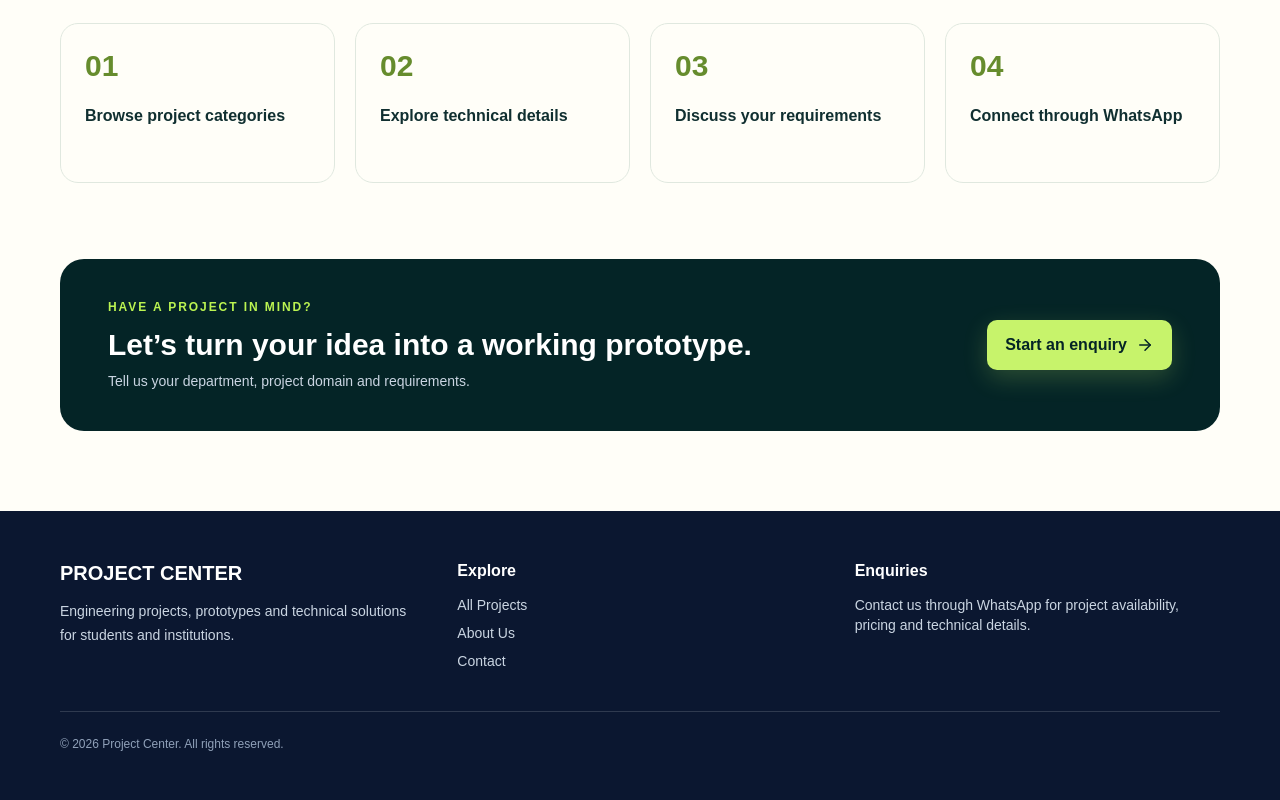
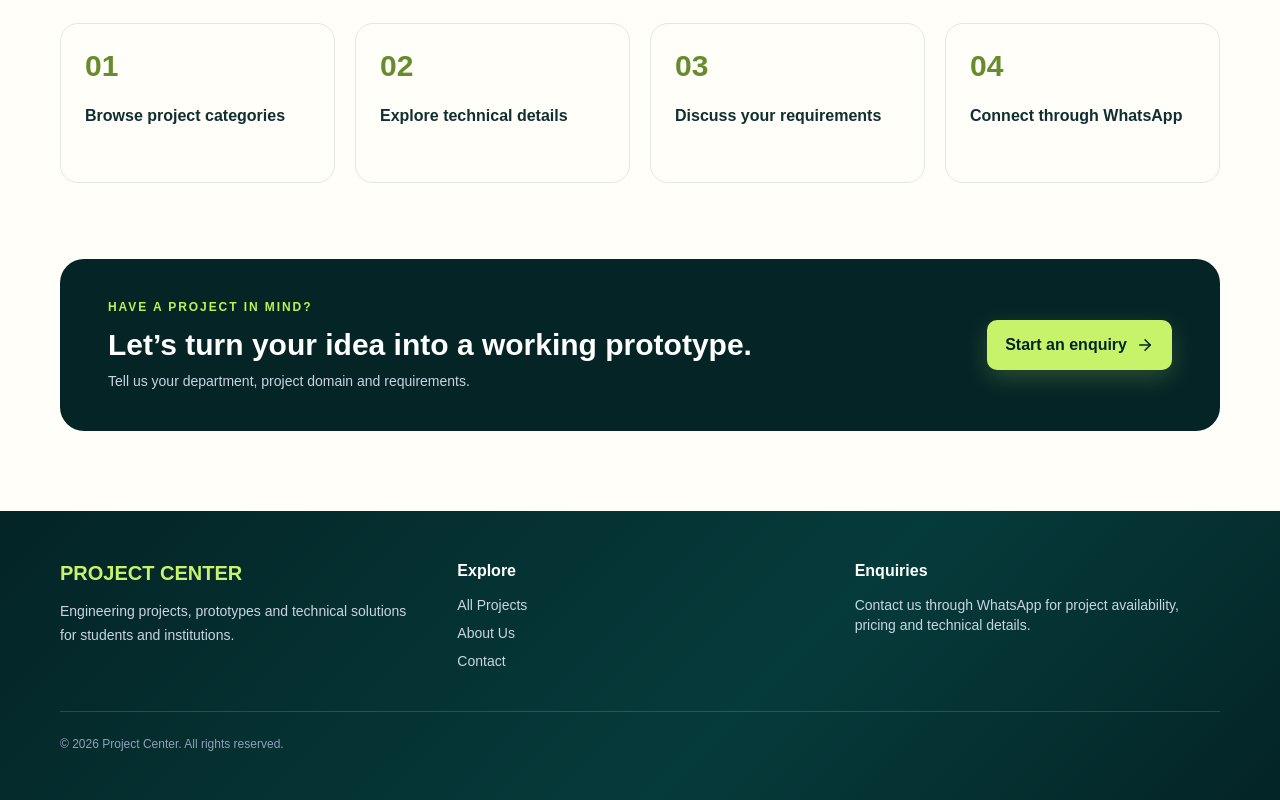
Before and after one commit to ROHIT05-CODER/project_centery, a Next.js app: page / in a window 1280 px wide. Shown: the part 3559-4359 px from the top of the page. Built offline with nearby package versions, Linux system fonts and the light colour scheme.

Commit message:
Apply premium midnight teal footer styling

```diff
--- a/components/site-footer.tsx
+++ b/components/site-footer.tsx
@@ -1,4 +1,4 @@
 import Link from "next/link";
 export function SiteFooter() {
-  return <footer className="bg-[#0b1730] py-12 text-white"><div className="container grid gap-8 md:grid-cols-3"><div><div className="text-xl font-extrabold">PROJECT CENTER</div><p className="mt-3 max-w-sm text-sm leading-6 text-slate-300">Engineering projects, prototypes and technical solutions for students and institutions.</p></div><div><div className="font-bold">Explore</div><div className="mt-3 grid gap-2 text-sm text-slate-300"><Link href="/projects">All Projects</Link><Link href="/about">About Us</Link><Link href="/contact">Contact</Link></div></div><div><div className="font-bold">Enquiries</div><p className="mt-3 text-sm text-slate-300">Contact us through WhatsApp for project availability, pricing and technical details.</p></div></div><div className="container mt-10 border-t border-white/15 pt-6 text-xs text-slate-400">© {new Date().getFullYear()} Project Center. All rights reserved.</div></footer>;
+  return <footer className="site-footer py-12 text-white"><div className="container grid gap-8 md:grid-cols-3"><div><div className="footer-brand text-xl font-extrabold">PROJECT CENTER</div><p className="mt-3 max-w-sm text-sm leading-6 text-slate-300">Engineering projects, prototypes and technical solutions for students and institutions.</p></div><div><div className="font-bold">Explore</div><div className="mt-3 grid gap-2 text-sm text-slate-300"><Link href="/projects">All Projects</Link><Link href="/about">About Us</Link><Link href="/contact">Contact</Link></div></div><div><div className="font-bold">Enquiries</div><p className="mt-3 text-sm text-slate-300">Contact us through WhatsApp for project availability, pricing and technical details.</p></div></div><div className="container mt-10 border-t border-white/15 pt-6 text-xs text-slate-400">© {new Date().getFullYear()} Project Center. All rights reserved.</div></footer>;
 }
```
